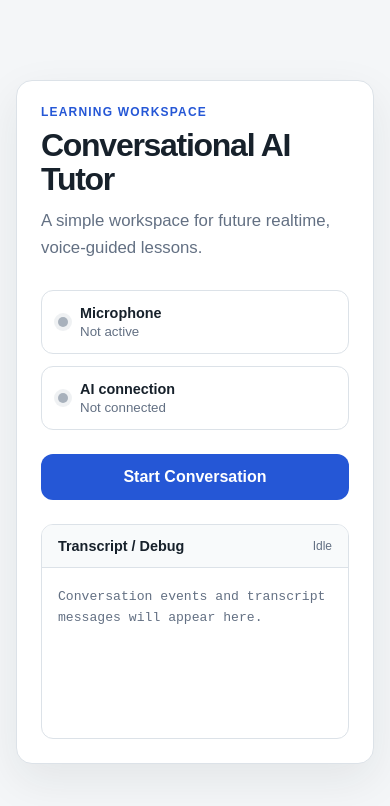
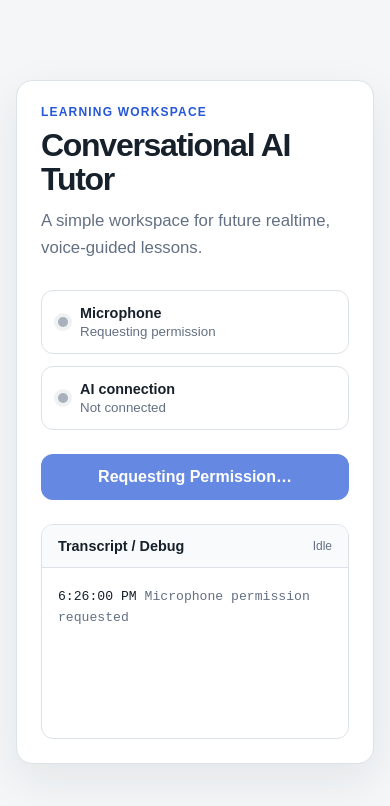
Before and after one commit to JerremyChristian/AI-Dialog-Tutor, a Next.js app: page / in a window 390 px wide. Both pictures are taken after a click on the button "Start Conversation". Shown: the top 806 px of the page. Built offline with nearby package versions, Linux system fonts and the light colour scheme; no server answers.

Commit message:
add microphone lifecycle handling

```diff
--- a/app/globals.css
+++ b/app/globals.css
@@ -8,6 +8,7 @@
   --accent: #2557d6;
   --accent-hover: #1948bc;
   --inactive: #a8b1bc;
+  --active: #16875d;
 }
 
 * {
@@ -118,6 +119,11 @@ h1 {
   box-shadow: 0 0 0 4px rgb(168 177 188 / 18%);
 }
 
+.status-dot-active {
+  background: var(--active);
+  box-shadow: 0 0 0 4px rgb(22 135 93 / 18%);
+}
+
 .start-button {
   width: 100%;
   padding: 14px 20px;
@@ -141,6 +147,11 @@ h1 {
 .start-button:focus-visible {
   outline: 3px solid rgb(37 87 214 / 28%);
   outline-offset: 3px;
+}
+
+.start-button:disabled {
+  cursor: wait;
+  opacity: 0.7;
 }
 
 .transcript {
@@ -182,6 +193,20 @@ h1 {
   margin-bottom: 0;
 }
 
+.debug-messages {
+  margin: 0;
+  padding: 0;
+  list-style: none;
+}
+
+.debug-messages li + li {
+  margin-top: 6px;
+}
+
+.debug-messages time {
+  color: var(--text);
+}
+
 @media (max-width: 560px) {
   .page-shell {
     padding: 16px;
--- a/app/page.tsx
+++ b/app/page.tsx
@@ -1,4 +1,119 @@
+"use client";
+
+import { useEffect, useRef, useState } from "react";
+
+type MicrophoneStatus =
+  | "Not active"
+  | "Requesting permission"
+  | "Active"
+  | "Permission denied"
+  | "Error";
+
+type DebugMessage = {
+  id: number;
+  timestamp: string;
+  text: string;
+};
+
+function getMicrophoneErrorMessage(error: unknown) {
+  if (!(error instanceof DOMException)) {
+    return error instanceof Error ? error.message : "Unknown microphone error";
+  }
+
+  switch (error.name) {
+    case "NotFoundError":
+      return "No microphone was found";
+    case "NotReadableError":
+      return "The microphone is unavailable or in use by another application";
+    case "OverconstrainedError":
+      return "No microphone matches the requested audio settings";
+    case "AbortError":
+      return "Microphone access was interrupted";
+    default:
+      return error.message || error.name;
+  }
+}
+
 export default function Home() {
+  const [microphoneStatus, setMicrophoneStatus] =
+    useState<MicrophoneStatus>("Not active");
+  const [debugMessages, setDebugMessages] = useState<DebugMessage[]>([]);
+  const streamRef = useRef<MediaStream | null>(null);
+  const isMountedRef = useRef(true);
+  const nextMessageIdRef = useRef(0);
+
+  const addDebugMessage = (text: string) => {
+    const message: DebugMessage = {
+      id: nextMessageIdRef.current++,
+      timestamp: new Date().toLocaleTimeString(),
+      text,
+    };
+
+    setDebugMessages((messages) => [...messages, message]);
+  };
+
+  const stopMicrophone = () => {
+    streamRef.current?.getAudioTracks().forEach((track) => track.stop());
+    streamRef.current = null;
+  };
+
+  useEffect(() => {
+    isMountedRef.current = true;
+
+    return () => {
+      isMountedRef.current = false;
+      stopMicrophone();
+    };
+  }, []);
+
+  const startConversation = async () => {
+    setMicrophoneStatus("Requesting permission");
+    addDebugMessage("Microphone permission requested");
+
+    try {
+      if (!navigator.mediaDevices?.getUserMedia) {
+        throw new Error("Microphone access is not supported by this browser");
+      }
+
+      const stream = await navigator.mediaDevices.getUserMedia({ audio: true });
+
+      if (!isMountedRef.current) {
+        stream.getAudioTracks().forEach((track) => track.stop());
+        return;
+      }
+
+      streamRef.current = stream;
+      setMicrophoneStatus("Active");
+      addDebugMessage("Microphone active");
+    } catch (error) {
+      if (!isMountedRef.current) {
+        return;
+      }
+
+      const permissionDenied =
+        error instanceof DOMException &&
+        (error.name === "NotAllowedError" || error.name === "SecurityError");
+
+      if (permissionDenied) {
+        setMicrophoneStatus("Permission denied");
+        addDebugMessage("Microphone permission denied");
+        return;
+      }
+
+      setMicrophoneStatus("Error");
+      addDebugMessage(`Microphone error: ${getMicrophoneErrorMessage(error)}`);
+    }
+  };
+
+  const stopConversation = () => {
+    stopMicrophone();
+    setMicrophoneStatus("Not active");
+    addDebugMessage("Microphone stopped");
+  };
+
+  const microphoneActive = microphoneStatus === "Active";
+  const requestingPermission = microphoneStatus === "Requesting permission";
+
   return (
     <main className="page-shell">
       <section className="tutor-card" aria-labelledby="page-title">
@@ -11,11 +126,14 @@ export default function Home() {
         </header>
 
         <div className="status-row" aria-label="Conversation status">
-          <div className="status-item">
-            <span className="status-dot" aria-hidden="true" />
+          <div className="status-item" aria-live="polite">
+            <span
+              className={`status-dot${microphoneActive ? " status-dot-active" : ""}`}
+              aria-hidden="true"
+            />
             <span>
               <strong>Microphone</strong>
-              <small>Not active</small>
+              <small>{microphoneStatus}</small>
             </span>
           </div>
           <div className="status-item">
@@ -27,17 +145,36 @@ export default function Home() {
           </div>
         </div>
 
-        <button className="start-button" type="button">
-          Start Conversation
+        <button
+          className="start-button"
+          type="button"
+          onClick={microphoneActive ? stopConversation : startConversation}
+          disabled={requestingPermission}
+        >
+          {microphoneActive
+            ? "Stop Conversation"
+            : requestingPermission
+              ? "Requesting Permission…"
+              : "Start Conversation"}
         </button>
 
         <section className="transcript" aria-labelledby="transcript-title">
           <div className="panel-heading">
             <h2 id="transcript-title">Transcript / Debug</h2>
-            <span>Idle</span>
+            <span>{microphoneActive ? "Microphone active" : "Idle"}</span>
           </div>
           <div className="transcript-body" role="log" aria-live="polite">
-            <p>Conversation events and transcript messages will appear here.</p>
+            {debugMessages.length === 0 ? (
+              <p>Conversation events and transcript messages will appear here.</p>
+            ) : (
+              <ol className="debug-messages">
+                {debugMessages.map((message) => (
+                  <li key={message.id}>
+                    <time>{message.timestamp}</time> {message.text}
+                  </li>
+                ))}
+              </ol>
+            )}
           </div>
         </section>
       </section>
```
